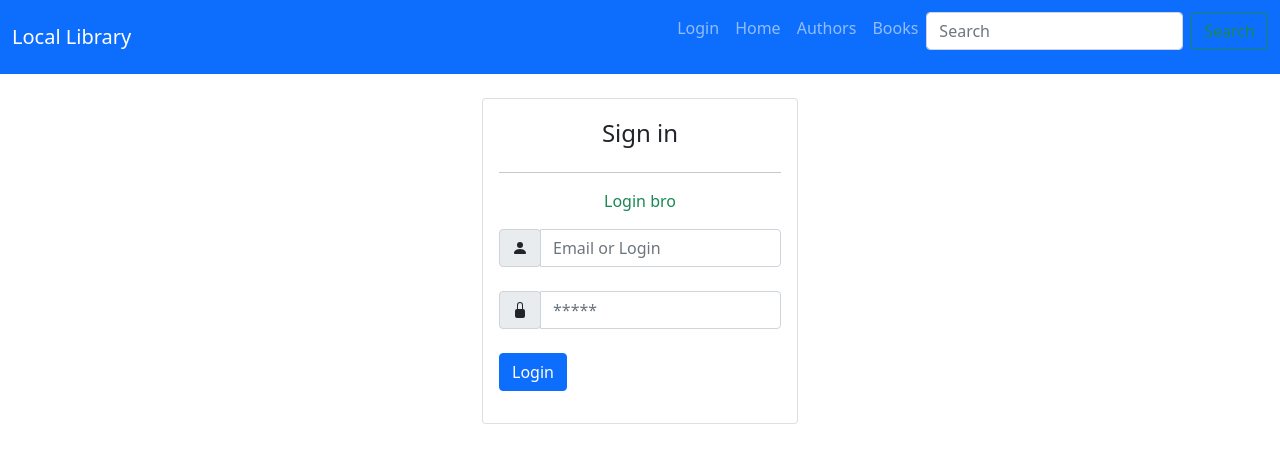
After one commit to swford89/local_library, a Django app: page /accounts/login/ in a window 1280 px wide. The commit adds this page. Shown: the top 463 px of the page. Run offline with Django 3.2, Linux system fonts and the light colour scheme.

Commit message:
added login url, links, and templates

```diff
--- a/catalog/templates/catalog/base.html
+++ b/catalog/templates/catalog/base.html
@@ -13,6 +13,9 @@
         <div class="container-fluid">
             <a class="navbar-brand" href="{% url 'catalog:index' %}">Local Library</a>
             <ul class="navbar-nav">
+                <li class="nav-item">
+                    <a class="nav-link" aria-current="page" href="{% url 'login' %}">Login</a>
+                </li>
                 <li class="nav-item">
                     <a class="nav-link" aria-current="page" href="{% url 'catalog:index' %}">Home</a>
                 </li>
--- a/local_library/urls.py
+++ b/local_library/urls.py
@@ -21,4 +21,5 @@ urlpatterns = [
     path('admin/', admin.site.urls),
     path('catalog/', include('catalog.urls')),
     path('', RedirectView.as_view(url='catalog/', permanent=True)),
+    path("accounts/", include("django.contrib.auth.urls")),
 ]
--- /dev/null
+++ b/templates/registration/login.html
@@ -0,0 +1,82 @@
+{% extends 'catalog/base.html' %}
+
+{% block content %}
+
+    {% if form.errors %}
+
+    <div class="alert alert-warning" role="alert">
+        Your email or password didn't match. Try again.
+      </div>
+
+    {% endif %}
+
+    {% if next %}
+
+        {% if user.is_authenticated %}
+
+            <p>Your account doesn't have access to this page. To proceed, please login with an account that has access.</p>
+
+        {% else %}
+
+            <p>Please login to view this page.</p>
+
+        {% endif %}
+
+    {% endif %}
+    <br>
+    <div class="container" role="main">
+        <div class="card justify-content-center" style="margin-left: 400px; margin-right: 400px;">
+            <article class="card-body">
+                <h4 class="card-title text-center mb-4 mt-1">Sign in</h4>
+                <hr>
+                <p class="text-success text-center">Login bro</p>
+
+                <form action="{% url 'login' %}" method="post">
+                    {% csrf_token %}
+                    <div class="form-group">
+                        <div class="input-group">
+                            <div class="input-group-prepend">
+                                <span class="input-group-text">
+                                    <i class="fa fa-user">
+                                        <svg xmlns="http://www.w3.org/2000/svg" width="16" height="24" fill="currentColor" class="bi bi-person-fill" viewBox="0 0 16 16">
+                                            <path d="M3 14s-1 0-1-1 1-4 6-4 6 3 6 4-1 1-1 1H3zm5-6a3 3 0 1 0 0-6 3 3 0 0 0 0 6z"/>
+                                        </svg>
+                                    </i>
+                                </span>
+                            </div>
+                            <input class="form-control" placeholder="Email or Login" type="email">
+                        </div>
+                        <!--input group//-->
+                    </div>
+                    <!--form group//-->
+
+                    <br>
+
+                    <div class="form-group">
+                        <div class="input-group">
+                            <div class="input-group-prepend">
+                                <span class="input-group-text">
+                                    <i class="fa fa-lock">
+                                        <svg xmlns="http://www.w3.org/2000/svg" width="16" height="24" fill="currentColor" class="bi bi-lock-fill" viewBox="0 0 16 16">
+                                            <path d="M8 1a2 2 0 0 1 2 2v4H6V3a2 2 0 0 1 2-2zm3 6V3a3 3 0 0 0-6 0v4a2 2 0 0 0-2 2v5a2 2 0 0 0 2 2h6a2 2 0 0 0 2-2V9a2 2 0 0 0-2-2z"/>
+                                        </svg>
+                                    </i>
+                                </span>
+                            </div>
+                            <input class="form-control" placeholder="*****" type="password">
+                        </div>
+                        <!--input group//-->
+                    </div>
+                    <!--form group//-->
+
+                    <br>
+                    <div class="form-group">
+                        <button class="btn btn-primary btn-block" type="submit">Login</button>
+                    </div>
+                    <!--form group//-->
+                </form>
+            </article>
+        </div>
+        <!--card.//-->
+    </div>
+{% endblock content %}
```
Also changed, not shown: templates/registration/logged_out.html (added, +14 -0 lines).
